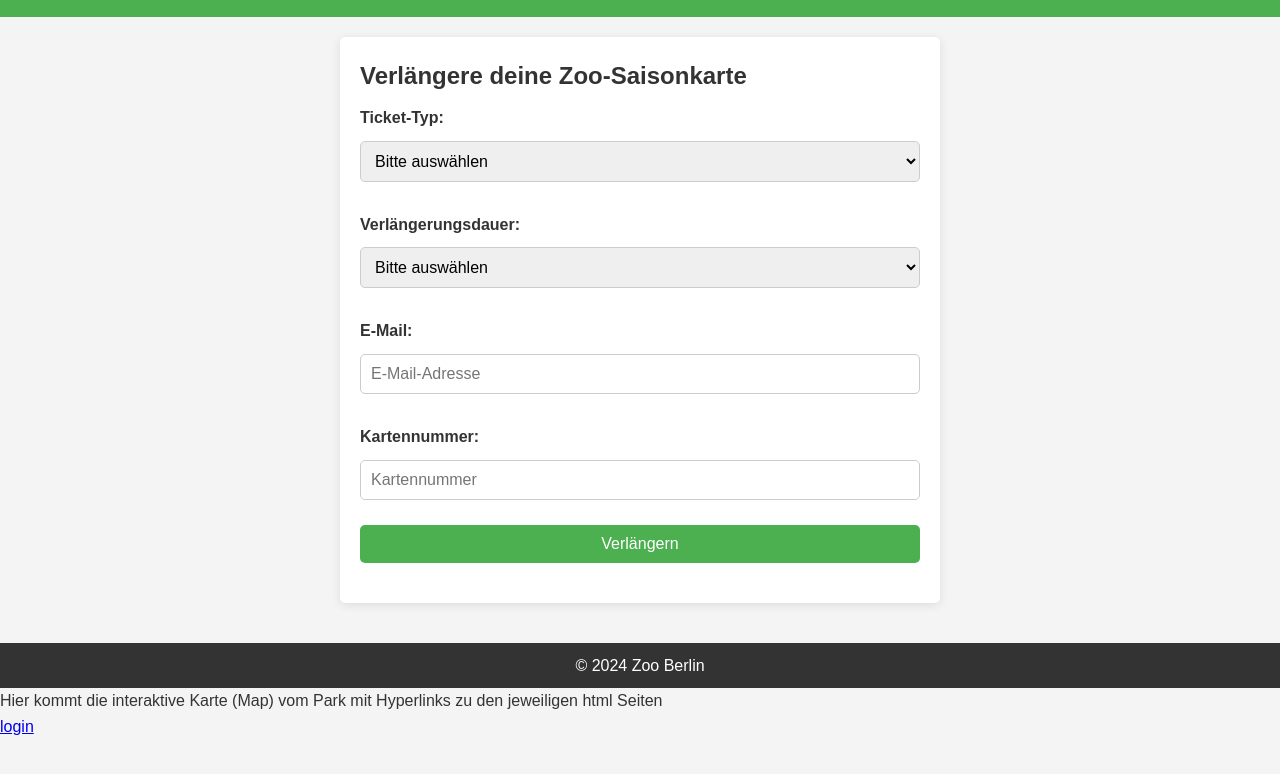
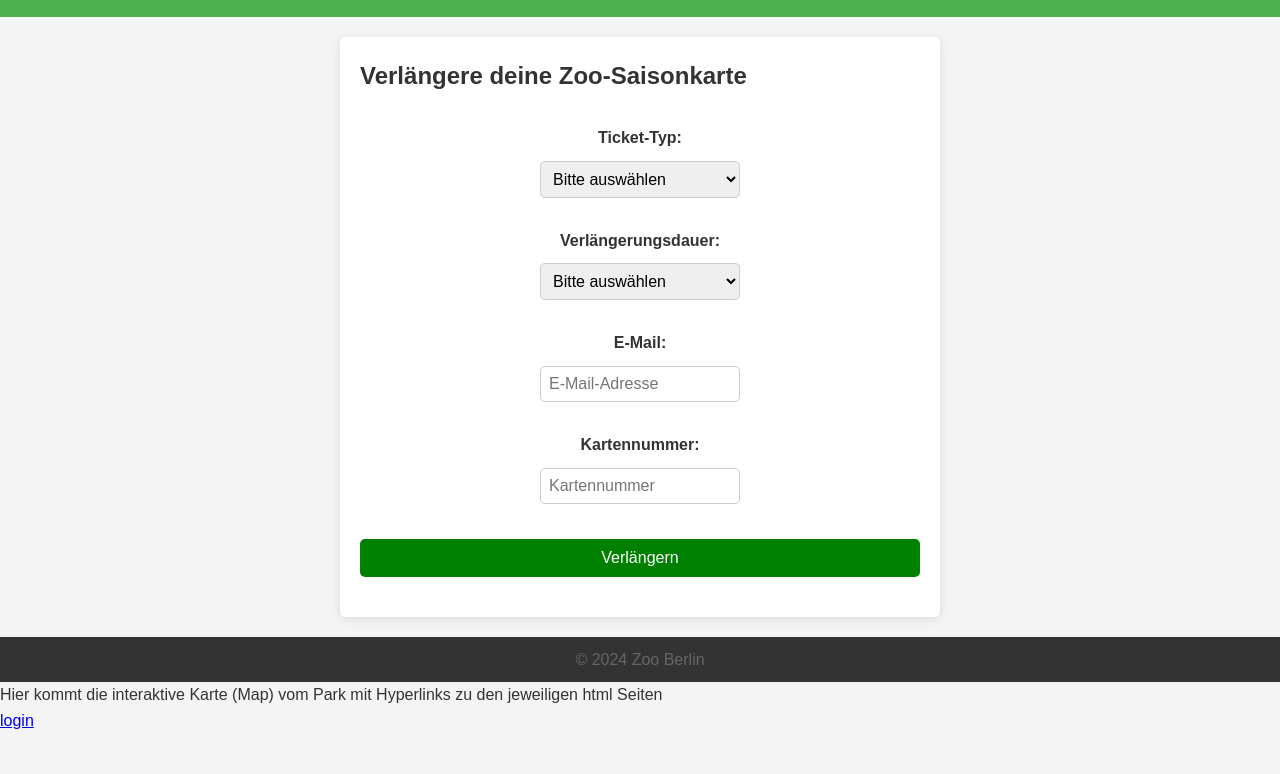
Before and after one commit to Marga-Lensen/PB---praktisches-Projekt, a plain HTML site: page pages/copy-Saisonkarte.html in a window 1280 px wide. Shown: the part 100-874 px from the top of the page. Drawn offline with Linux system fonts and the light colour scheme.

Commit message:
Deine Nachricht für den Commit

```diff
--- a/pages/copy-Saisonkarte.html
+++ b/pages/copy-Saisonkarte.html
@@ -7,6 +7,57 @@
     <link rel="stylesheet" href="styles.css">
 </head>
 <body>
+    <style>
+        .tier-info {
+            border: 1px solid #ccc;
+            padding: 10px;
+            margin-top: 20px;
+            display: none;
+        }
+
+        .tier-item {
+            cursor: pointer;
+            margin: 5px;
+            padding: 10px;
+            background-color: lightblue;
+            display: inline-block;
+        }
+
+        form {
+            text-align: center;
+            margin-top: 30px;
+        }
+
+        form label {
+            display: block;
+            margin-top: 10px;
+        }
+
+        form input, form select {
+            margin-top: 5px;
+            padding: 8px;
+            width: 200px;
+        }
+
+        form button {
+            margin-top: 15px;
+            padding: 10px 20px;
+            background-color: green;
+            color: white;
+            border: none;
+            cursor: pointer;
+        }
+
+        form button:hover {
+            background-color: darkgreen;
+        }
+
+        footer {
+            text-align: center;
+            margin-top: 20px;
+            color: #666;
+        }
+    </style>
     <header>
         <h1>Saisonkarte Verlängern</h1>
     </header>
```
